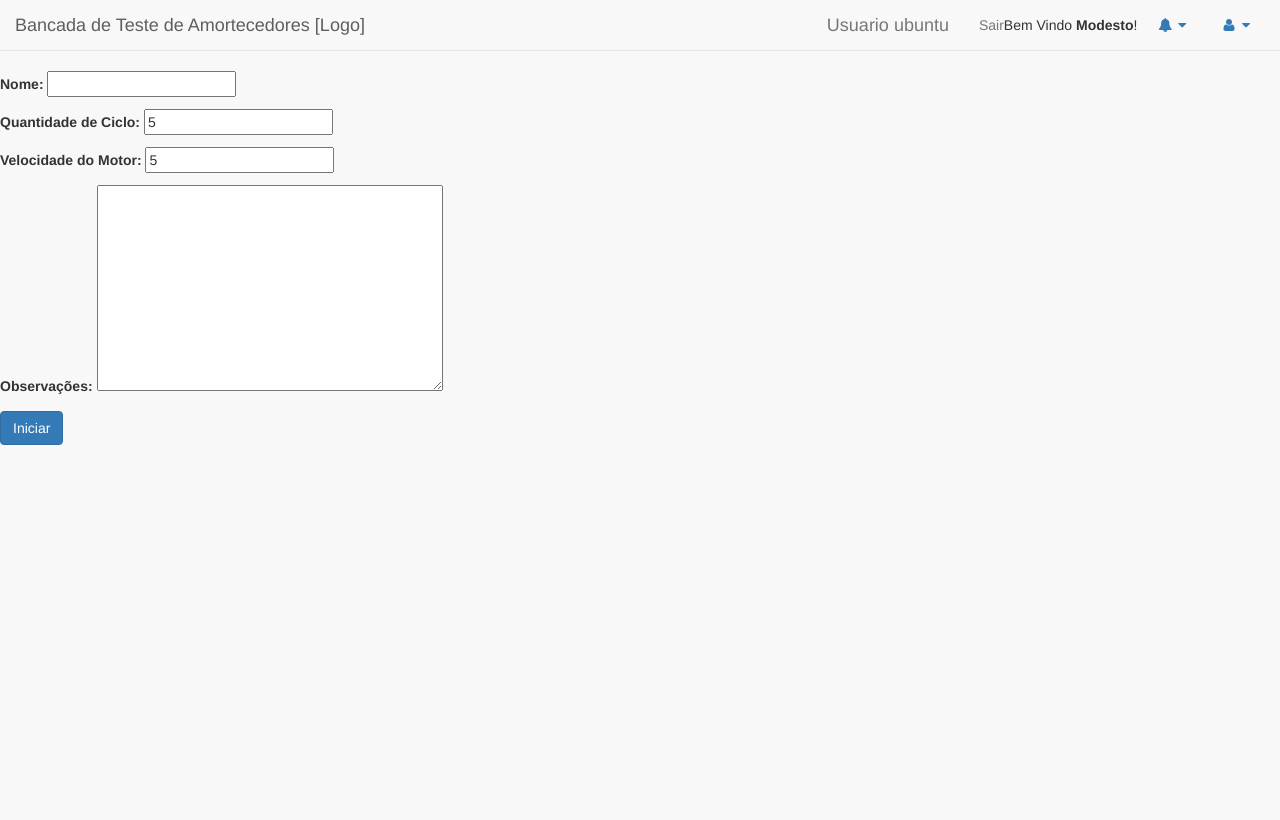
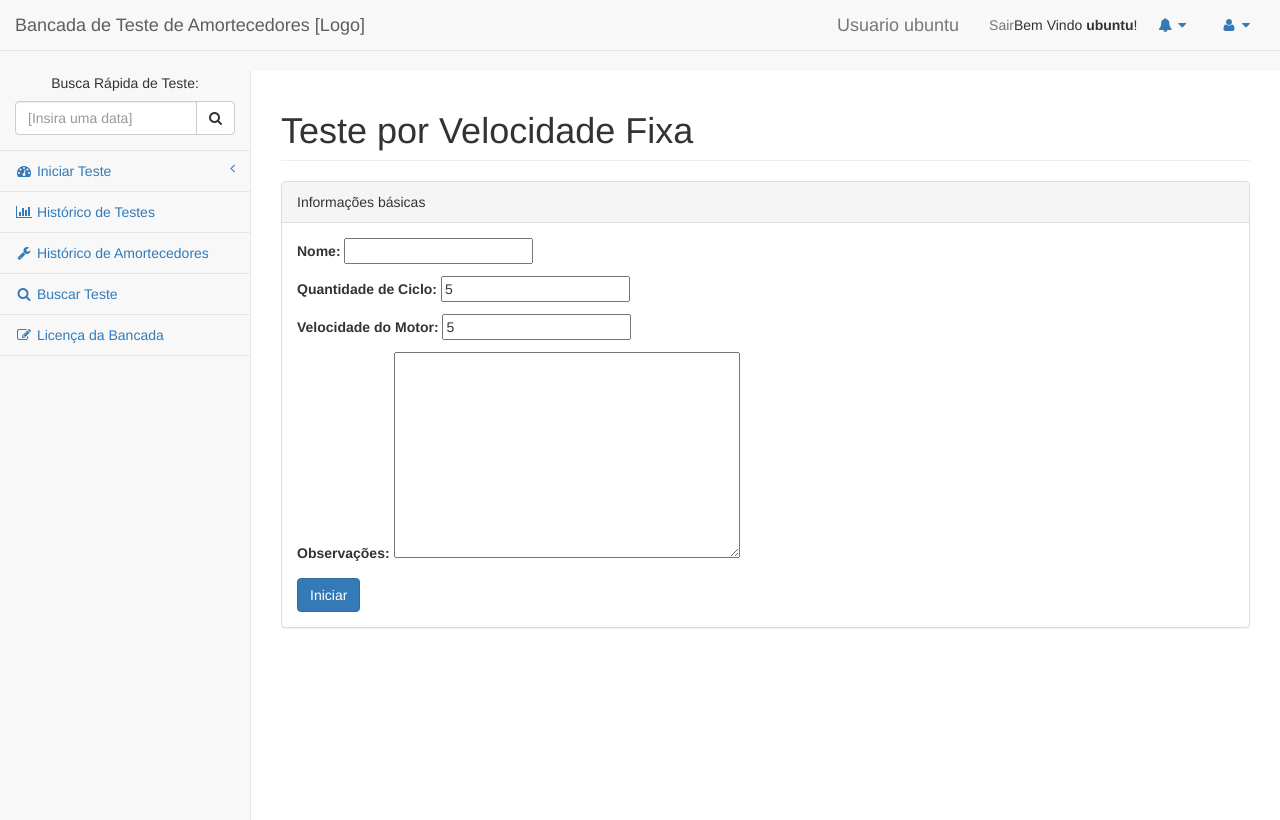
Before and after one commit to ristovao/BancadaDeTesteParaAmortecedor, a Django app: page /iniciarTesteVelocidadeFixa in a window 1280 px wide. Before the commit the page ends 445 px from the top, so only its background shows below. Run offline with Django 3.2, Linux system fonts and the light colour scheme; a user stored in the database is signed in; some libraries are stand-ins or nearby versions.

Commit message:
arrumando template da pagina iniciarTesteValorFixo

```diff
--- a/app/templates/app/iniciarTesteVelocidadeFixa.html
+++ b/app/templates/app/iniciarTesteVelocidadeFixa.html
@@ -5,6 +5,23 @@
 <h2>{{ title }}</h2>
 <h3>{{ message }}</h3>
 
+<!-- Conteúdo Central - Centro - Inicio -->
+    <div id="page-wrapper">
+
+
+        <div class="row">
+            <div class="col-lg-12">
+                <h1 class="page-header">Teste por Velocidade Fixa</h1>
+            </div>
+        </div>
+
+        <div class="row">
+            <div class="col-lg-12">
+                <div class="panel panel-default">
+                    <div class="panel-heading">
+                        Informações básicas
+                    </div>
+                    <div class="panel-body">
                         <form role="form" method="POST" name="FrmRecurso">
                                 {%csrf_token %}
                                 {{form.as_p}}
@@ -28,5 +45,22 @@
                                         <input id="btnCriarNovaQuestao" class="btn btn-primary" type="submit" name="enviar" value="Iniciar" >
                                     </div>
                          </form>
+                    </div>
+                    <!-- /.panel-body -->
+                </div>
+                <!-- /.panel -->
+            </div>
+            <!-- /.col-lg-12 -->
+        </div>
+
+        <div class="row">
+            <div class="col-lg-8">
+
+            </div>
+        </div>
+    </div>
+    <!-- /#page-wrapper -->
+<!-- Conteúdo Central - Centro - Fim -->
+
 
 {% endblock %}
--- a/app/templates/app/layout.html
+++ b/app/templates/app/layout.html
@@ -63,7 +63,7 @@
             <!-- Menu inicial - HEADER - Inicio -->
             <ul class="nav navbar-top-links navbar-right">
                 <li>
-                    Bem Vindo <b>Modesto</b>!
+                    Bem Vindo <b>{{ user.username }}</b>!
                 </li>
 
                 <li class="dropdown">
@@ -111,6 +111,56 @@
             <!-- /.navbar-top-links -->
             <!-- Menu inicial - HEADER - Fim -->
 
+                        <!-- Menu lateral - ESQUERDO - Inicio -->
+            <div class="navbar-default sidebar" role="navigation">
+                <div class="sidebar-nav navbar-collapse">
+                    <ul class="nav" id="side-menu">
+                        <li class="sidebar-search">
+                                 <center><h5>Busca Rápida de Teste: </h5></center>
+                            <div class="input-group custom-search-form">
+                                <input type="text" class="form-control" placeholder="[Insira uma data]">
+                                <span class="input-group-btn">
+                                <button class="btn btn-default" type="button">
+                                    <i class="fa fa-search"></i>
+                                </button>
+                            </span>
+                            </div>
+                            <!-- /input-group -->
+                        </li>
+                        <li>
+                            <a href="index.html"><i class="fa fa-dashboard fa-fw"></i> Iniciar Teste<span class="fa arrow"></span></a>
+                            <ul class="nav nav-second-level">
+                                <li>
+                                    <a href="iniciarTesteVelocidadeFixa.html">Por Velocidade Fixa</a>
+                                </li>
+                                <li>
+                                    <a href="#.html">Por Velocidade Variável</a>
+                                </li>
+                                <li>
+                                    <a href="iniciarTesteTemperatura.html">Por Temperatura</a>
+                                </li>
+                            </ul>
+                            <!-- /.nav-second-level -->
+                        </li>
+                        <li>
+                            <a href="historico.html"><i class="fa fa-bar-chart fa-fw"></i> Histórico de Testes</a>
+                        </li>
+                        <li>
+                            <a href="historicoamortecedor.html"><i class="fa fa-wrench fa-fw"></i> Histórico de Amortecedores</a>
+                        </li>
+                        <li>
+                            <a href="#.html"><i class="fa fa-search fa-fw"></i> Buscar Teste</a>
+                        </li>
+                        <li>
+                            <a href="tables.html"><i class="fa fa-edit fa-fw"></i> Licença da Bancada</a>
+                        </li>
+                    </ul>
+                </div>
+                <!-- /.sidebar-collapse -->
+            </div>
+            <!-- /.navbar-static-side -->
+            <!-- Menu lateral - ESQUERDO - Fim -->
+
                 {% include 'app/loginParte.html' %}
 
          </nav>
```
Also changed, not shown: app/templates/app/index.html (+6 -4 lines). Lines whose indentation alone changed are shown as unchanged.
